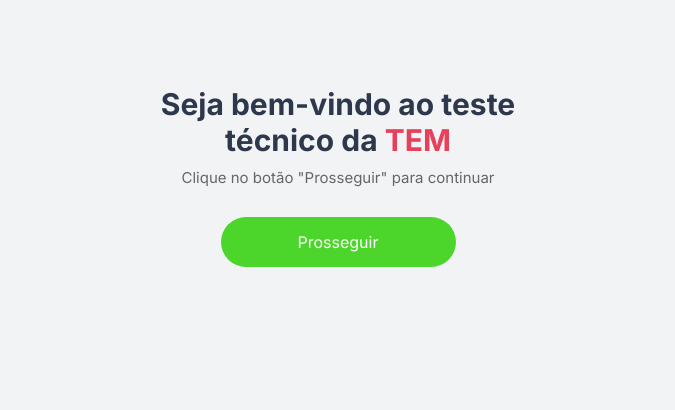
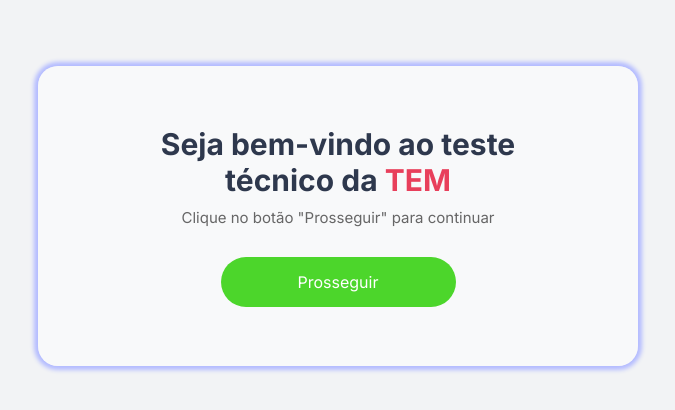
Before and after one commit to tem-saude/desafio-tem, a React (Create React App) app in the folder frontend/: page / in a window 1280 px wide. Shown: the part 134-544 px from the top of the page, without its empty margins (302-977 px from the left). Built offline with nearby package versions, Linux system fonts and the light colour scheme.

Commit message:
feat: add welcome page

```diff
--- a/frontend/src/pages/Welcome/styles.ts
+++ b/frontend/src/pages/Welcome/styles.ts
@@ -1,9 +1,31 @@
-import styled from 'styled-components'
+import styled, {keyframes} from 'styled-components'
+import {shade} from 'polished'
 import * as colors from '../../config/colors'
+
+
+const showContent = keyframes`
+
+ 0%{
+   opacity: 0;
+ }
+
+ 25%{
+   opacity: 0.5;
+ }
+
+ 50%{
+   opacity: 0 .7
+ }
+
+ 100%{
+   opacity:1;
+ }
+`
 
 export const Container = styled.div`
  width: 100%;
  max-width:600px;
+ height: 300px;
  margin:200px auto;
  padding: 20px;
  border-radius:20px;
@@ -12,6 +34,9 @@
  align-items:center;
  justify-content:center;
  text-align:center;
+ box-shadow: 0 0 4px 4px ${colors.textHighlight};
+ background:rgba(255,255,255,0.5);
+ animation: ${showContent} 4s ease-out;
 
  h1{
    font-size: 30px;
@@ -40,10 +65,16 @@
    justify-content:center;
    align-items:center;
    border-radius:30px;
+   transition: all 0.8s ease-out;
+
+   &:hover{
+     background:${shade(0.2, '#4cd62b')}
+   }
 
  }
 
 `
+
 
 
 export const Title = styled.strong`
@@ -51,6 +82,7 @@
  cursor: pointer;
 
  &:hover{
+   color:${shade(0.2, '#e83f5b')};
   border-bottom: 1px solid ${colors.red}
  }
 `
```
